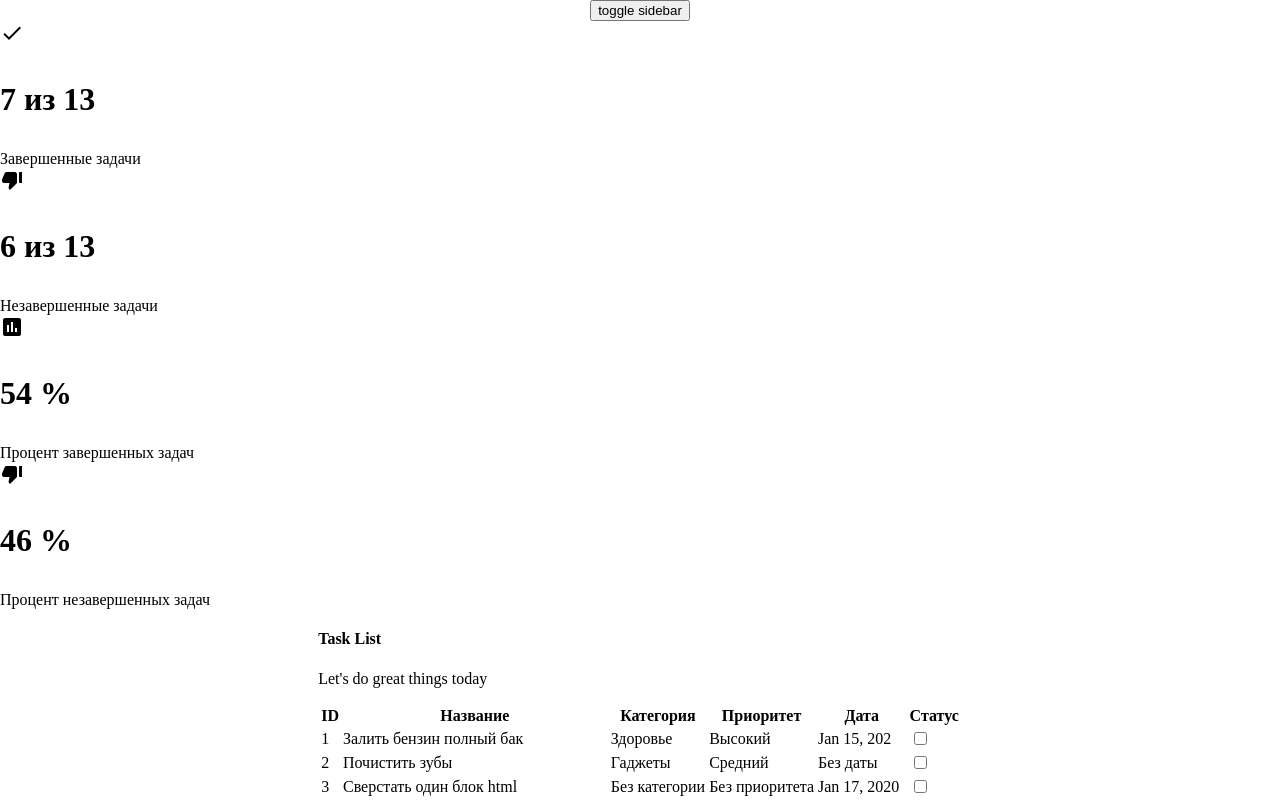
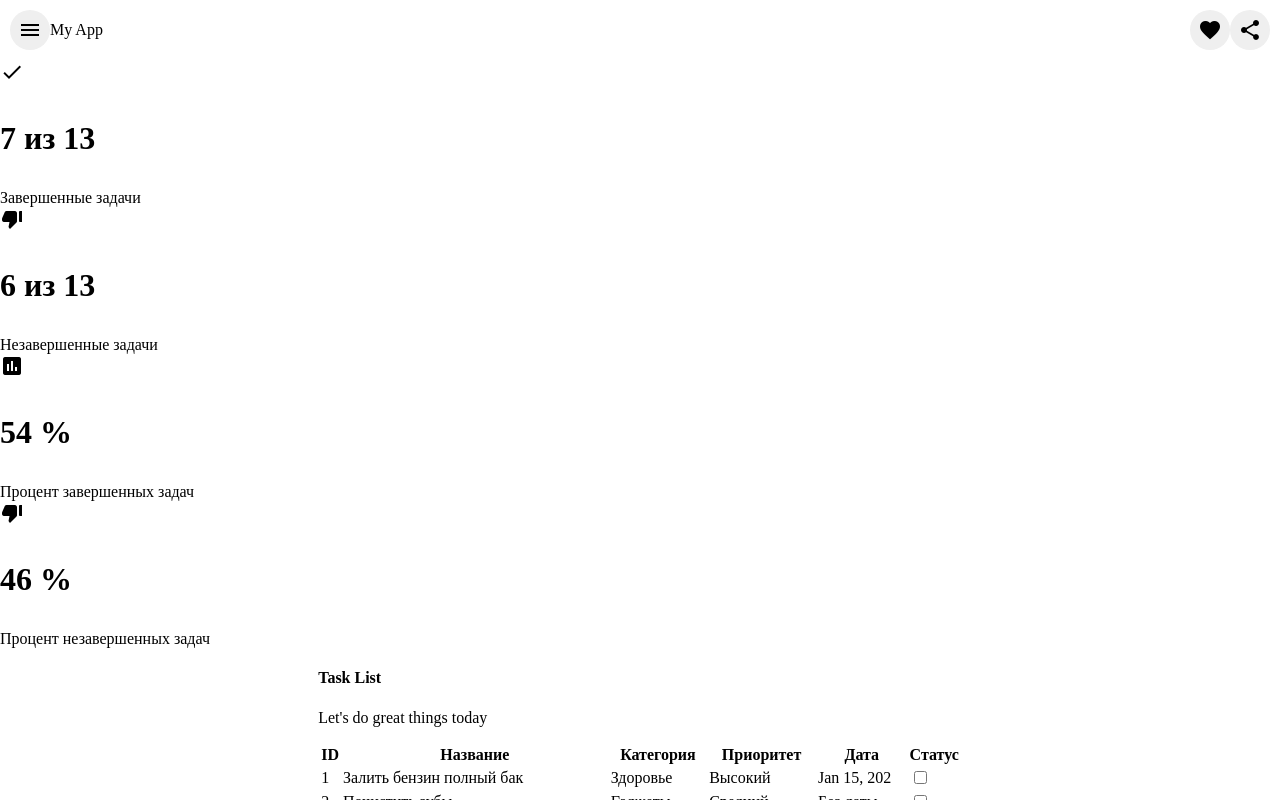
Before and after one commit to krutilins/ng-progressive-todo, an Angular app: page / in a window 1280 px wide. Built offline with nearby package versions, Linux system fonts and the light colour scheme.

Commit message:
add toolbar with simple styling

```diff
--- a/src/app/app.component.html
+++ b/src/app/app.component.html
@@ -3,7 +3,32 @@
     <app-categories></app-categories>
   </mat-drawer>
   <mat-drawer-content class="drawer-content">
-    <button type="button" (click)="drawer.toggle()">toggle sidebar</button>
+    <mat-toolbar class="toolbar" color="warn">
+      <button
+        mat-icon-button
+        class="icon-button"
+        aria-label="Icon-button with menu icon"
+        (click)="drawer.toggle()"
+      >
+        <mat-icon>menu</mat-icon>
+      </button>
+      <span>My App</span>
+      <span class="spacer"></span>
+      <button
+        mat-icon-button
+        class="icon-button favorite-icon"
+        aria-label="Icon-button with heart icon"
+      >
+        <mat-icon>favorite</mat-icon>
+      </button>
+      <button
+        mat-icon-button
+        class="icon-button"
+        aria-label="Icon-button with share icon"
+      >
+        <mat-icon>share</mat-icon>
+      </button>
+    </mat-toolbar>
     <app-stat></app-stat>
     <app-task-list></app-task-list>
   </mat-drawer-content>
--- a/src/app/app.component.scss
+++ b/src/app/app.component.scss
@@ -15,3 +15,11 @@
   flex-direction: column;
   align-items: center;
 }
+
+.toolbar {
+  padding: 10px;
+}
+
+.spacer {
+  flex: 1 1 auto;
+}
--- a/src/app/shared/material.module.ts
+++ b/src/app/shared/material.module.ts
@@ -4,6 +4,7 @@ import { MatListModule } from '@angular/material/list';
 import { MatCardModule } from '@angular/material/card';
 import { MatButtonModule } from '@angular/material/button';
 import { MatIconModule } from '@angular/material/icon';
+import { MatToolbarModule } from '@angular/material/toolbar';
 
 
 @NgModule({
@@ -12,7 +13,8 @@ import { MatIconModule } from '@angular/material/icon';
     MatListModule,
     MatCardModule,
     MatButtonModule,
-    MatIconModule
+    MatIconModule,
+    MatToolbarModule
   ]
 })
 export class MaterialModule { }
```
